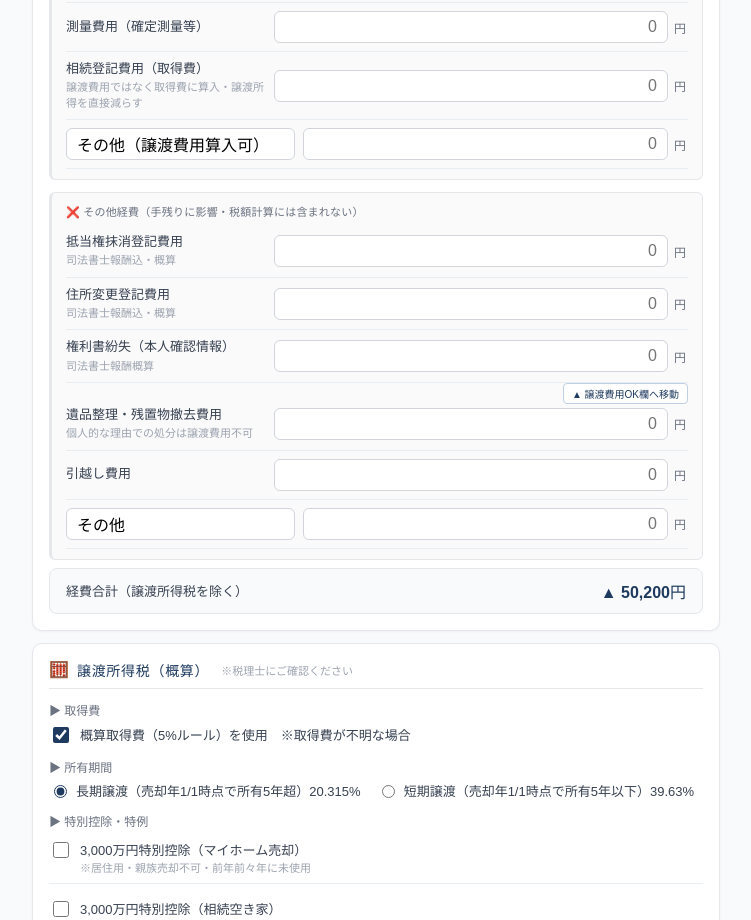
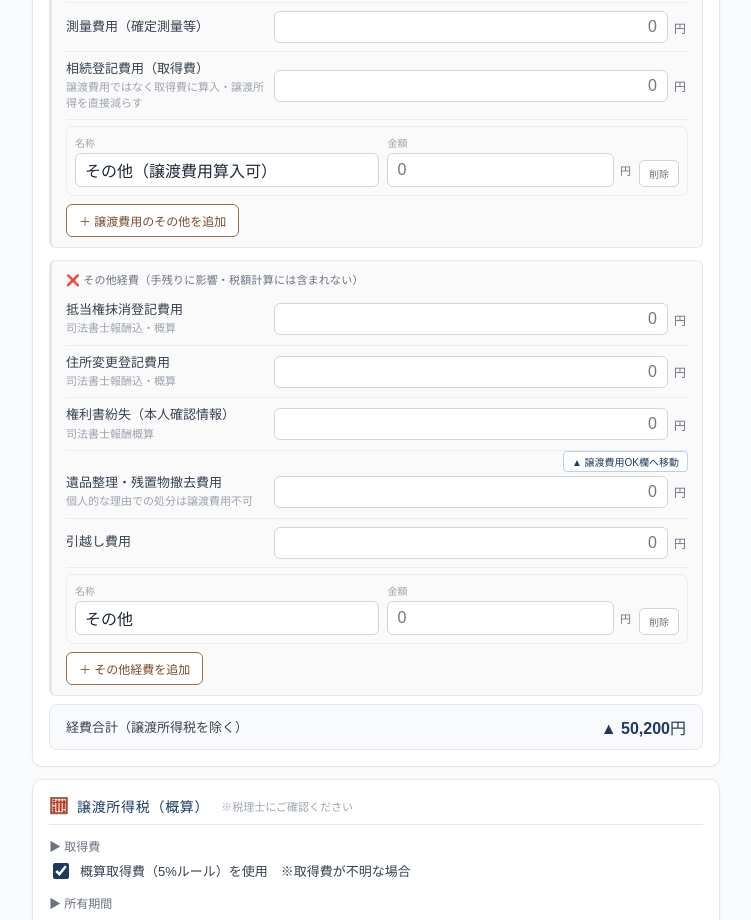
Before and after one commit to morokawa79-cpu/shohi-keisan, a React (Vite) app: page / in a window 1280 px wide. Shown: the part 860-1780 px from the top of the page, without its empty margins (264-1015 px from the left). Built offline with nearby package versions, Linux system fonts and the light colour scheme.

Commit message:
feat: add seller other costs and 3% buyer default

```diff
--- a/src/App.jsx
+++ b/src/App.jsx
@@ -1,14 +1,15 @@
 import { useState } from "react";
-import Seller, { initSeller } from "./pages/Seller";
+import Seller from "./pages/Seller";
 import Buyer from "./pages/Buyer";
 import PrintView from "./components/PrintView";
 import { initBuyer, normalizeBuyerData } from "./utils/buyerData";
+import { initSeller, normalizeSellerData } from "./utils/sellerData";
 
 const STORAGE_KEY = "shohi_cases";
 
 export default function App() {
   const [tab, setTab] = useState("seller");
-  const [seller, setSeller] = useState(initSeller);
+  const [seller, setSeller] = useState(() => normalizeSellerData(initSeller));
   const [buyer, setBuyer] = useState(() => normalizeBuyerData(initBuyer));
   const [savedCases, setSavedCases] = useState(() => {
     const raw = localStorage.getItem(STORAGE_KEY);
@@ -35,7 +36,7 @@ export default function App() {
       name,
       type: tab,
       date: new Date().toISOString().slice(0, 10),
-      data: tab === "seller" ? seller : normalizeBuyerData(buyer),
+      data: tab === "seller" ? normalizeSellerData(seller) : normalizeBuyerData(buyer),
     };
     const next = [entry, ...savedCases].slice(0, 50);
     setSaving(true);
@@ -46,7 +47,7 @@ export default function App() {
 
   const handleLoad = (entry) => {
     if (entry.type === "seller") {
-      setSeller(entry.data);
+      setSeller(normalizeSellerData(entry.data));
       setTab("seller");
     } else {
       setBuyer(normalizeBuyerData(entry.data));
--- a/src/components/LoanPlanEditor.jsx
+++ b/src/components/LoanPlanEditor.jsx
@@ -105,7 +105,7 @@ function LoanPlanCard({ buyer, plan, index, onUpdate, onAdopt, onDisable }) {
           value={plan.annualRate}
           onChange={(value) => onUpdate({ annualRate: normalizeDecimalInput(value) })}
           inputMode="decimal"
-          placeholder="例：1.2（0%も可）"
+          placeholder="例：3（0%も可）"
         />
         <TextField
           id={`${plan.id}-years`}
--- a/src/components/OtherCostsEditor.jsx
+++ b/src/components/OtherCostsEditor.jsx
@@ -1,7 +1,20 @@
 import NumInput from "./NumInput";
-import { createOtherCost, nextOtherCostId } from "../utils/buyerData";
 
-export default function OtherCostsEditor({ otherCosts, onChange }) {
+function nextCostId(costs, idPrefix) {
+  const ids = new Set(costs.map((item) => item.id));
+  let number = 1;
+  while (ids.has(`${idPrefix}${number}`)) number += 1;
+  return `${idPrefix}${number}`;
+}
+
+export default function OtherCostsEditor({
+  otherCosts,
+  onChange,
+  idPrefix = "other",
+  defaultLabel = "その他",
+  addButtonLabel = "その他費用を追加",
+  emptyLabel = "その他費用はありません。",
+}) {
   const costs = Array.isArray(otherCosts) ? otherCosts : [];
 
   const updateCost = (id, field, value) => {
@@ -15,14 +28,14 @@ export default function OtherCostsEditor({ otherCosts, onChange }) {
   };
 
   const addCost = () => {
-    const id = nextOtherCostId(costs);
-    onChange([...costs, createOtherCost(costs.length, { id })]);
+    const id = nextCostId(costs, idPrefix);
+    onChange([...costs, { id, label: defaultLabel, amount: "" }]);
   };
 
   return (
     <div className="other-costs-editor">
       {costs.length === 0 ? (
-        <p className="other-cost-empty">その他費用はありません。</p>
+        <p className="other-cost-empty">{emptyLabel}</p>
       ) : (
         <div className="other-cost-list">
           {costs.map((cost) => (
@@ -53,7 +66,7 @@ export default function OtherCostsEditor({ otherCosts, onChange }) {
                 className="other-cost-remove"
                 type="button"
                 onClick={() => removeCost(cost.id)}
-                aria-label={`${cost.label || "その他費用"}を削除`}
+                aria-label={`${cost.label || defaultLabel}を削除`}
               >
                 削除
               </button>
@@ -66,9 +79,9 @@ export default function OtherCostsEditor({ otherCosts, onChange }) {
         className="other-cost-add"
         type="button"
         onClick={addCost}
-        aria-label="その他費用を追加"
+        aria-label={addButtonLabel}
       >
-        ＋ その他費用を追加
+        ＋ {addButtonLabel}
       </button>
     </div>
   );
--- a/src/components/PrintView.jsx
+++ b/src/components/PrintView.jsx
@@ -9,6 +9,7 @@ import {
   getLoanPlanDisplayName,
   normalizeBuyerData,
 } from "../utils/buyerData";
+import { normalizeSellerData } from "../utils/sellerData";
 
 const yen  = (n) => (!n && n !== 0) || n === "" ? "—" : `¥${Math.round(n).toLocaleString()}`;
 const minus = (n) => !n || n === 0 ? "—" : `▲¥${Math.round(n).toLocaleString()}`;
@@ -37,7 +38,8 @@ function Row({ label, value, indent, bold, borderTop, color }) {
   );
 }
 
-function SellerPrint({ seller }) {
+function SellerPrint({ seller: rawSeller }) {
+  const seller = normalizeSellerData(rawSeller);
   const price    = parseNum(seller.salePriceS);
   const koteishi = parseNum(seller.koteishisanS);
   const kanri    = parseNum(seller.kanrisei);
@@ -67,7 +69,16 @@ function SellerPrint({ seller }) {
         {parseNum(seller.sokuryo)   > 0 && <Row label="測量費用（確定測量等）"  value={minus(parseNum(seller.sokuryo))}   indent />}
         {parseNum(seller.souzokuToroku)     > 0 && <Row label="相続登記費用（取得費）"     value={minus(parseNum(seller.souzokuToroku))}     indent />}
         {seller.ihinZanchiJoto !== false && parseNum(seller.ihinZanchi) > 0 && <Row label="遺品整理・残置物撤去費用" value={minus(parseNum(seller.ihinZanchi))} indent />}
-        {parseNum(seller.otherJoto) > 0 && <Row label={seller.otherJotoLabel || "その他（譲渡費用算入可）"} value={minus(parseNum(seller.otherJoto))} indent />}
+        {seller.otherJotoCosts
+          .filter((item) => parseNum(item.amount) > 0)
+          .map((item) => (
+            <Row
+              key={item.id}
+              label={item.label || "その他（譲渡費用算入可）"}
+              value={minus(parseNum(item.amount))}
+              indent
+            />
+          ))}
 
         {/* 経費 — ❌経費NG */}
         <SectionHead label="■ 経費（支出）　❌ その他経費（税額計算には含まれない）" color="#6b7280" />
@@ -76,10 +87,16 @@ function SellerPrint({ seller }) {
         {parseNum(seller.kenrishoPunshitsu) > 0 && <Row label="権利書紛失（本人確認情報）" value={minus(parseNum(seller.kenrishoPunshitsu))} indent />}
         {seller.ihinZanchiJoto === false && parseNum(seller.ihinZanchi) > 0 && <Row label="遺品整理・残置物撤去費用（買主要求）" value={minus(parseNum(seller.ihinZanchi))} indent />}
         {parseNum(seller.hikkoshi)          > 0 && <Row label="引越し費用"                 value={minus(parseNum(seller.hikkoshi))}          indent />}
-        {parseNum(seller.otherS)            > 0 && <Row label={seller.otherSLabel || "その他"} value={minus(parseNum(seller.otherS))} indent />}
-        {/* 旧フィールド後方互換 */}
-        {parseNum(seller.otherS2) > 0 && <Row label={seller.otherS2Label || "その他"} value={minus(parseNum(seller.otherS2))} indent />}
-        {parseNum(seller.otherS3) > 0 && <Row label={seller.otherS3Label || "その他"} value={minus(parseNum(seller.otherS3))} indent />}
+        {seller.otherNonTaxCosts
+          .filter((item) => parseNum(item.amount) > 0)
+          .map((item) => (
+            <Row
+              key={item.id}
+              label={item.label || "その他"}
+              value={minus(parseNum(item.amount))}
+              indent
+            />
+          ))}
         <Row label="経費合計（税除く）" value={minus(expense)} bold borderTop color="#6b7280" />
 
         {/* 税引前 */}
--- a/src/pages/Seller.jsx
+++ b/src/pages/Seller.jsx
@@ -1,7 +1,7 @@
 import Row from "../components/Row";
 import ToggleRow from "../components/ToggleRow";
-import LabelRow from "../components/LabelRow";
 import Section from "../components/Section";
+import OtherCostsEditor from "../components/OtherCostsEditor";
 import {
   parseNum,
   calcChuko,
@@ -9,47 +9,6 @@ import {
   calcSellerExpense,
   calcJotoZei,
 } from "../utils/calc";
-
-export const initSeller = {
-  caseNameS: "",
-  customerNameS: "",
-  dateS: new Date().toISOString().slice(0, 10),
-  salePriceS: "",
-  koteishisanS: "",
-  kanrisei: "",
-  autoChukoS: true,
-  manualChukoS: "",
-  // ── 譲渡費用OK（税額計算に算入）
-  kaitai: "",
-  metshitsu: "50000",
-  sokuryo: "",
-  otherJoto: "",
-  otherJotoLabel: "その他（譲渡費用算入可）",
-  // ── 経費NG（手残りに影響・税額には含まれない）
-  teitoSetsu: "",
-  jushoHenko: "",
-  kenrishoPunshitsu: "",
-  souzokuToroku: "",
-  ihinZanchi: "",
-  ihinZanchiJoto: false,  // false=デフォルトNG（買主要求など特殊事情の場合のみOKに）
-  hikkoshi: "",
-  otherS: "",
-  otherSLabel: "その他",
-  // 旧フィールド（後方互換）
-  otherS2: "", otherS2Label: "その他",
-  otherS3: "", otherS3Label: "その他",
-  nebiki: "",
-  // ── 譲渡所得税
-  taxKubun: "long",
-  shotokuhi5pct: true,
-  shotokuhi: "",
-  kojo3000: false,
-  kojoDate: "",
-  kojo3000Sozoku: false,
-  sozokuDate: "",
-  teiMiriyo: false,
-  keigenZeiritsu: false,
-};
 
 export default function Seller({ seller, setS }) {
   const sellerPrice = parseNum(seller.salePriceS);
@@ -141,11 +100,13 @@ export default function Seller({ seller, setS }) {
               <Row label="遺品整理・残置物撤去費用" value={seller.ihinZanchi} onChange={v => setS("ihinZanchi", v)} note="売買条件として必要な場合は算入可" />
             </div>
           )}
-          <LabelRow
-            label={seller.otherJotoLabel}
-            value={seller.otherJoto}
-            onChange={(f, v) => f === "label" ? setS("otherJotoLabel", v) : setS("otherJoto", v)}
-            placeholder="その他（譲渡費用算入可）"
+          <OtherCostsEditor
+            otherCosts={seller.otherJotoCosts}
+            onChange={(otherJotoCosts) => setS("otherJotoCosts", otherJotoCosts)}
+            idPrefix="otherJoto"
+            defaultLabel="その他（譲渡費用算入可）"
+            addButtonLabel="譲渡費用のその他を追加"
+            emptyLabel="追加の譲渡費用はありません。"
           />
         </div>
 
@@ -170,10 +131,13 @@ export default function Seller({ seller, setS }) {
             </div>
           )}
           <Row label="引越し費用" value={seller.hikkoshi} onChange={v => setS("hikkoshi", v)} />
-          <LabelRow
-            label={seller.otherSLabel}
-            value={seller.otherS}
-            onChange={(f, v) => f === "label" ? setS("otherSLabel", v) : setS("otherS", v)}
+          <OtherCostsEditor
+            otherCosts={seller.otherNonTaxCosts}
+            onChange={(otherNonTaxCosts) => setS("otherNonTaxCosts", otherNonTaxCosts)}
+            idPrefix="otherS"
+            defaultLabel="その他"
+            addButtonLabel="その他経費を追加"
+            emptyLabel="追加のその他経費はありません。"
           />
         </div>
 
@@ -426,13 +390,13 @@ export default function Seller({ seller, setS }) {
         const sokuryo  = parseNum(seller.sokuryo);
         const sozoku   = parseNum(seller.souzokuToroku);
         const ihin     = seller.ihinZanchiJoto !== false ? parseNum(seller.ihinZanchi) : 0;
-        const otherJ   = parseNum(seller.otherJoto);
+        const otherJotoCosts = (seller.otherJotoCosts || []).filter((item) => parseNum(item.amount) > 0);
         const teito    = parseNum(seller.teitoSetsu);
         const jusho    = parseNum(seller.jushoHenko);
         const kenri    = parseNum(seller.kenrishoPunshitsu);
         const ihinNG   = seller.ihinZanchiJoto === false ? parseNum(seller.ihinZanchi) : 0;
         const hikkoshi = parseNum(seller.hikkoshi);
-        const otherS   = parseNum(seller.otherS);
+        const otherNonTaxCosts = (seller.otherNonTaxCosts || []).filter((item) => parseNum(item.amount) > 0);
 
         const yen2 = n => `${Math.round(n || 0).toLocaleString()}円`;
         const min2 = n => `${Math.round(n || 0).toLocaleString()}円`;
@@ -470,7 +434,14 @@ export default function Seller({ seller, setS }) {
         if (sokuryo > 0) expOKRows.push({ no: eNo++, label: "測量費用",             value: min2(sokuryo), note: "" });
         if (sozoku  > 0) expOKRows.push({ no: eNo++, label: "相続登記費用（取得費）", value: min2(sozoku), note: "司法書士報酬込・概算" });
         if (ihin    > 0) expOKRows.push({ no: eNo++, label: "遺品整理・残置物撤去費用", value: min2(ihin), note: "買主要求による" });
-        if (otherJ  > 0) expOKRows.push({ no: eNo++, label: seller.otherJotoLabel || "その他（譲渡費用算入可）", value: min2(otherJ), note: "" });
+        otherJotoCosts.forEach((item) => {
+          expOKRows.push({
+            no: eNo++,
+            label: item.label || "その他（譲渡費用算入可）",
+            value: min2(parseNum(item.amount)),
+            note: "",
+          });
+        });
 
         // 支出行（NG）
         let expNGRows = [];
@@ -480,7 +451,14 @@ export default function Seller({ seller, setS }) {
         if (kenri    > 0) expNGRows.push({ no: nNo++, label: "権利書紛失（本人確認情報）", value: min2(kenri),    note: "司法書士報酬・概算" });
         if (ihinNG   > 0) expNGRows.push({ no: nNo++, label: "遺品整理・残置物撤去費用",   value: min2(ihinNG),   note: "" });
         if (hikkoshi > 0) expNGRows.push({ no: nNo++, label: "引越し費用",               value: min2(hikkoshi), note: "" });
-        if (otherS   > 0) expNGRows.push({ no: nNo++, label: seller.otherSLabel || "その他", value: min2(otherS), note: "" });
+        otherNonTaxCosts.forEach((item) => {
+          expNGRows.push({
+            no: nNo++,
+            label: item.label || "その他",
+            value: min2(parseNum(item.amount)),
+            note: "",
+          });
+        });
 
         const taxLabel = seller.taxKubun === "short"
           ? "短期 39.63%"
--- a/src/utils/buyerData.js
+++ b/src/utils/buyerData.js
@@ -14,7 +14,7 @@ export function createLoanPlan(index, overrides = {}) {
     name: `プラン${planNumber}`,
     lenderName: "",
     amount: "",
-    annualRate: index === 0 ? "1.2" : "",
+    annualRate: index === 0 ? "3" : "",
     years: "35",
     loanFeeMode: "auto",
     loanFeeRate: index === 0 ? "3.3" : "2.2",
@@ -76,7 +76,7 @@ export function createInitialBuyer(today = new Date().toISOString().slice(0, 10)
 
     // 旧形式との相互運用用。新しい画面・計算では loanPlans / otherCosts を正とする。
     loanAmtB: "",
-    loanKinri: "1.2",
+    loanKinri: "3",
     loanKikan: "35",
     autoLoanJimu: true,
     loanJimuRate: "3.3",
--- /dev/null
+++ b/src/utils/sellerData.js
@@ -0,0 +1,191 @@
+const JOTO_COST_OPTIONS = {
+  idPrefix: "otherJoto",
+  defaultLabel: "その他（譲渡費用算入可）",
+};
+
+const NON_TAX_COST_OPTIONS = {
+  idPrefix: "otherS",
+  defaultLabel: "その他",
+};
+
+const toInputValue = (value, fallback = "") =>
+  value == null ? fallback : String(value);
+
+const hasMeaningfulLegacyCost = (cost, defaultLabel) => {
+  const amount = toInputValue(cost.amount).trim();
+  const label = toInputValue(cost.label).trim();
+  return amount !== "" || (label !== "" && label !== defaultLabel);
+};
+
+const normalizeCostOptions = (options = {}) => ({
+  idPrefix: toInputValue(options.idPrefix, "sellerOther") || "sellerOther",
+  defaultLabel: toInputValue(options.defaultLabel, "その他"),
+});
+
+export function createSellerOtherCost(index = 0, overrides = {}, options = {}) {
+  const { idPrefix, defaultLabel } = normalizeCostOptions(options);
+  const fallbackId = `${idPrefix}${index + 1}`;
+  const requestedId = toInputValue(overrides.id, fallbackId).trim();
+
+  return {
+    id: requestedId || fallbackId,
+    label: toInputValue(overrides.label, defaultLabel),
+    amount: toInputValue(overrides.amount),
+  };
+}
+
+function normalizeCostItems(items, options) {
+  const usedIds = new Set();
+
+  return items
+    .filter((item) => item && typeof item === "object")
+    .map((item, index) => {
+      const normalized = createSellerOtherCost(index, item, options);
+      let id = normalized.id;
+
+      if (usedIds.has(id)) id = `${options.idPrefix}${index + 1}`;
+      while (usedIds.has(id)) id = `${id}-${index + 1}`;
+      usedIds.add(id);
+
+      return { ...normalized, id };
+    });
+}
+
+function normalizeLegacyCosts(candidates, options) {
+  const meaningful = candidates.filter((cost) => (
+    hasMeaningfulLegacyCost(cost, options.defaultLabel)
+  ));
+  const items = meaningful.length > 0
+    ? meaningful
+    : [candidates[0] || {}];
+  return normalizeCostItems(items, options);
+}
+
+function normalizeSellerCostGroup(source, arrayKey, legacyCandidates, options) {
+  if (Array.isArray(source[arrayKey])) {
+    return normalizeCostItems(source[arrayKey], options);
+  }
+  return normalizeLegacyCosts(legacyCandidates, options);
+}
+
+export function createInitialSeller(today = new Date().toISOString().slice(0, 10)) {
+  return {
+    caseNameS: "",
+    customerNameS: "",
+    dateS: today,
+    salePriceS: "",
+    koteishisanS: "",
+    kanrisei: "",
+    autoChukoS: true,
+    manualChukoS: "",
+    // ── 譲渡費用OK（税額計算に算入）
+    kaitai: "",
+    metshitsu: "50000",
+    sokuryo: "",
+    otherJotoCosts: [createSellerOtherCost(0, {}, JOTO_COST_OPTIONS)],
+    otherJoto: "",
+    otherJotoLabel: JOTO_COST_OPTIONS.defaultLabel,
+    // ── 経費NG（手残りに影響・税額には含まれない）
+    teitoSetsu: "",
+    jushoHenko: "",
+    kenrishoPunshitsu: "",
+    souzokuToroku: "",
+    ihinZanchi: "",
+    ihinZanchiJoto: false,
+    hikkoshi: "",
+    otherNonTaxCosts: [createSellerOtherCost(0, {}, NON_TAX_COST_OPTIONS)],
+    otherS: "",
+    otherSLabel: NON_TAX_COST_OPTIONS.defaultLabel,
+    // 旧フィールド（後方互換）
+    otherS2: "",
+    otherS2Label: NON_TAX_COST_OPTIONS.defaultLabel,
+    otherS3: "",
+    otherS3Label: NON_TAX_COST_OPTIONS.defaultLabel,
+    nebiki: "",
+    // ── 譲渡所得税
+    taxKubun: "long",
+    shotokuhi5pct: true,
+    shotokuhi: "",
+    kojo3000: false,
+    kojoDate: "",
+    kojo3000Sozoku: false,
+    sozokuDate: "",
+    teiMiriyo: false,
+    keigenZeiritsu: false,
+  };
+}
+
+export const initSeller = createInitialSeller();
+
+export function normalizeSellerData(data = {}) {
+  const source = data && typeof data === "object" ? data : {};
+  const defaults = createInitialSeller();
+  const otherJotoCosts = normalizeSellerCostGroup(
+    source,
+    "otherJotoCosts",
+    [{ label: source.otherJotoLabel, amount: source.otherJoto }],
+    JOTO_COST_OPTIONS,
+  );
+  const otherNonTaxCosts = normalizeSellerCostGroup(
+    source,
+    "otherNonTaxCosts",
+    [
+      { label: source.otherSLabel, amount: source.otherS },
+      { label: source.otherS2Label, amount: source.otherS2 },
+      { label: source.otherS3Label, amount: source.otherS3 },
+    ],
+    NON_TAX_COST_OPTIONS,
+  );
+  const firstJotoCost = otherJotoCosts[0];
+  const legacyNonTaxCosts = [0, 1, 2].map((index) => (
+    otherNonTaxCosts[index] || null
+  ));
+
+  return {
+    ...defaults,
+    ...source,
+    dateS: toInputValue(source.dateS, defaults.dateS),
+    otherJotoCosts,
+    otherNonTaxCosts,
+
+    // 新形式を旧版でも読めるよう、代表値を旧フィールドへ同期する。
+    otherJoto: firstJotoCost?.amount ?? "",
+    otherJotoLabel: firstJotoCost?.label ?? JOTO_COST_OPTIONS.defaultLabel,
+    otherS: legacyNonTaxCosts[0]?.amount ?? "",
+    otherSLabel: legacyNonTaxCosts[0]?.label ?? NON_TAX_COST_OPTIONS.defaultLabel,
+    otherS2: legacyNonTaxCosts[1]?.amount ?? "",
+    otherS2Label: legacyNonTaxCosts[1]?.label ?? NON_TAX_COST_OPTIONS.defaultLabel,
+    otherS3: legacyNonTaxCosts[2]?.amount ?? "",
+    otherS3Label: legacyNonTaxCosts[2]?.label ?? NON_TAX_COST_OPTIONS.defaultLabel,
+  };
+}
+
+export function getSellerJotoOtherCosts(seller) {
+  return normalizeSellerData(seller).otherJotoCosts;
+}
+
+export function getSellerNonTaxOtherCosts(seller) {
+  return normalizeSellerData(seller).otherNonTaxCosts;
+}
+
+export function nextSellerOtherCostId(costs = [], idPrefix = "sellerOther") {
+  const ids = new Set(costs.map((item) => item?.id));
+  let number = 1;
+  while (ids.has(`${idPrefix}${number}`)) number += 1;
+  return `${idPrefix}${number}`;
+}
+
+export function sumSellerOtherCosts(costs = []) {
+  return costs.reduce((total, cost) => {
+    const amount = Number.parseFloat(toInputValue(cost?.amount).replace(/,/g, ""));
+    return total + (Number.isNaN(amount) ? 0 : amount);
+  }, 0);
+}
+
+export function sumSellerJotoOtherCosts(seller) {
+  return sumSellerOtherCosts(getSellerJotoOtherCosts(seller));
+}
+
+export function sumSellerNonTaxOtherCosts(seller) {
+  return sumSellerOtherCosts(getSellerNonTaxOtherCosts(seller));
+}
```
Also changed, not shown: src/utils/calc.js (+31 -31 lines), 2 other files (tests, documents, lock files or other folders).
